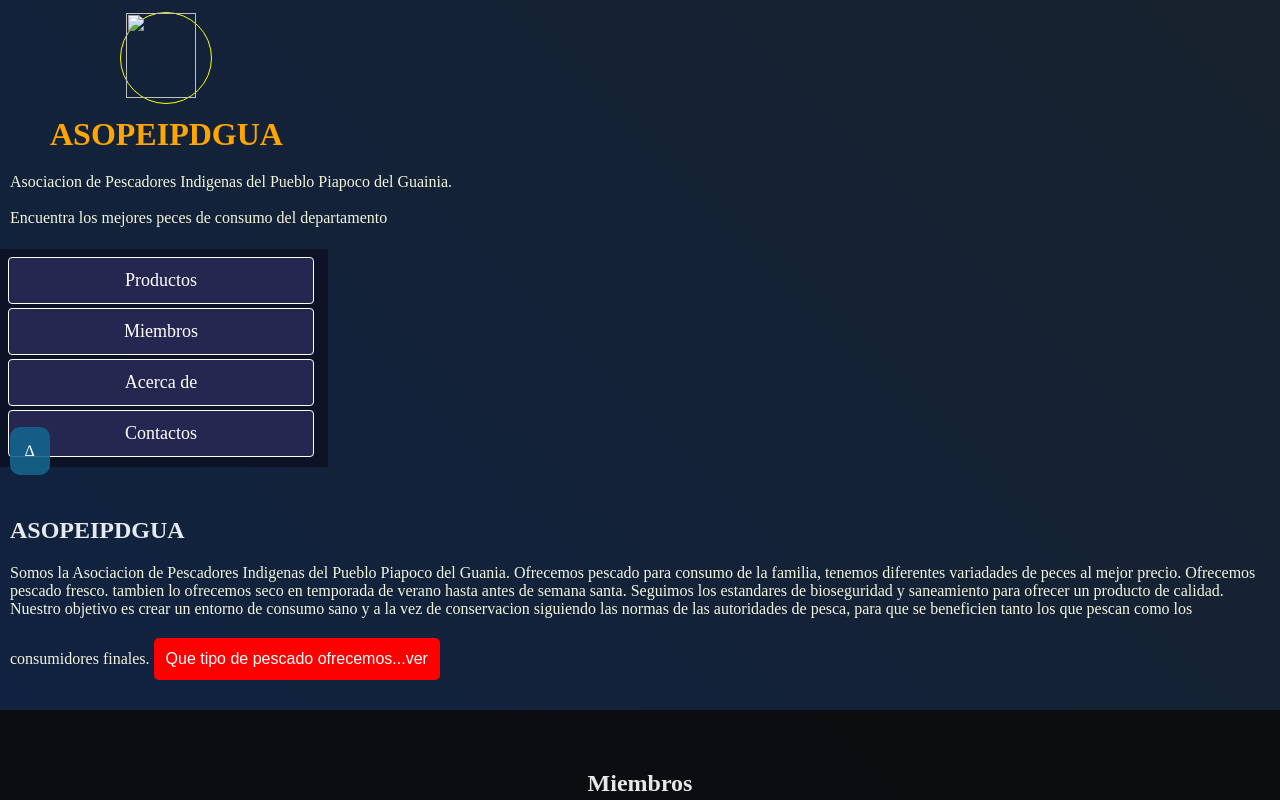
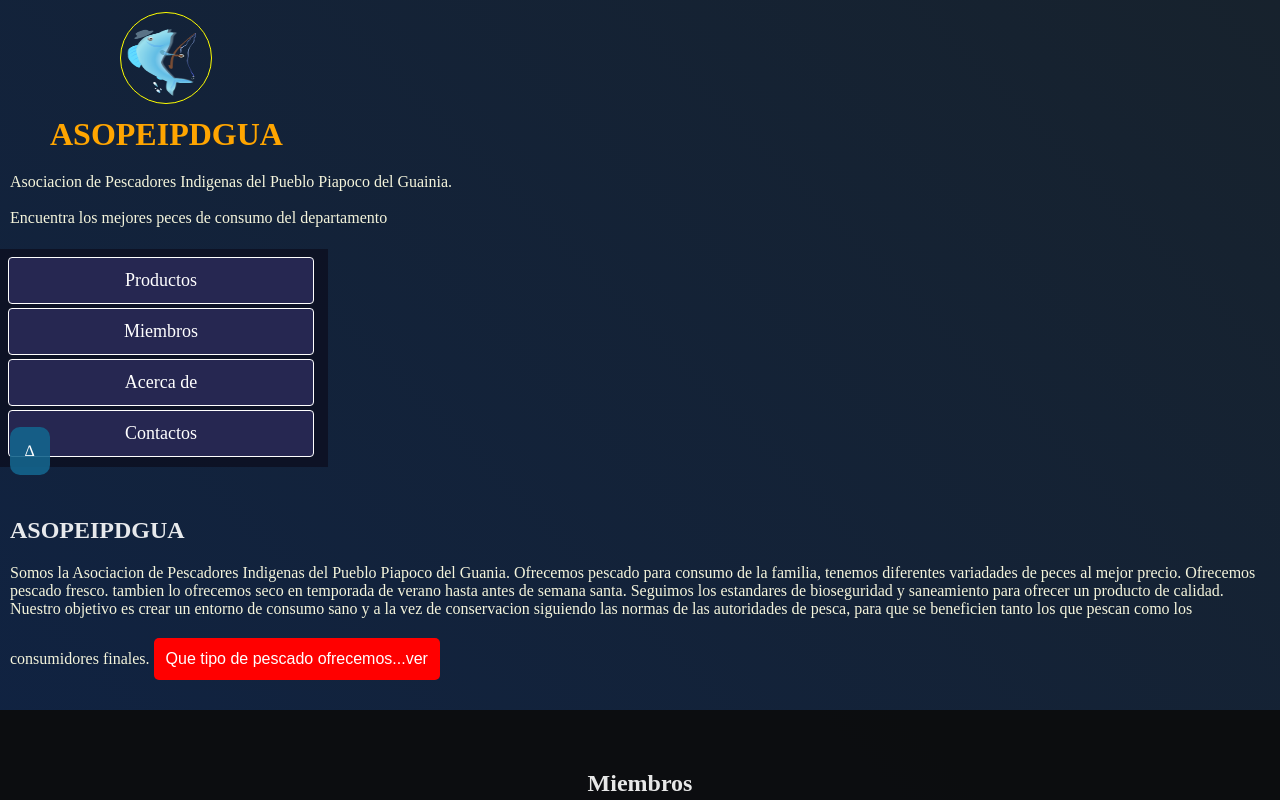
Before and after one commit to BastNavas/proyecto-Asopeipdgua, a plain HTML site: page index.html in a window 1280 px wide. Shown: the top 800 px of the page. Drawn offline with Linux system fonts and the light colour scheme.

Commit message:
Update index.html

```diff
--- a/index.html
+++ b/index.html
@@ -15,7 +15,7 @@
    <header id="header">
        <a name="menu">
      <div class="logo">
-     <img src="images/pez.png" width="70px" height="85px">
+     <img src="pez.png" width="70px" height="85px">
 	</div>
 	<div class="content">
 	  <div class="inner">
```
